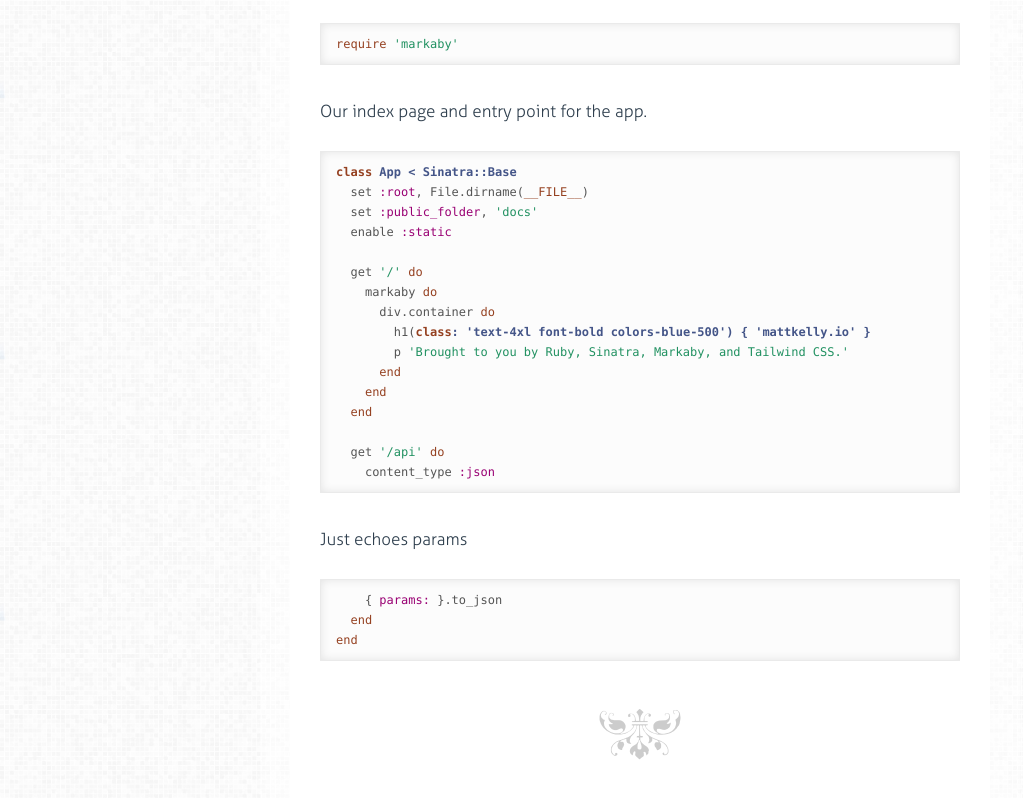
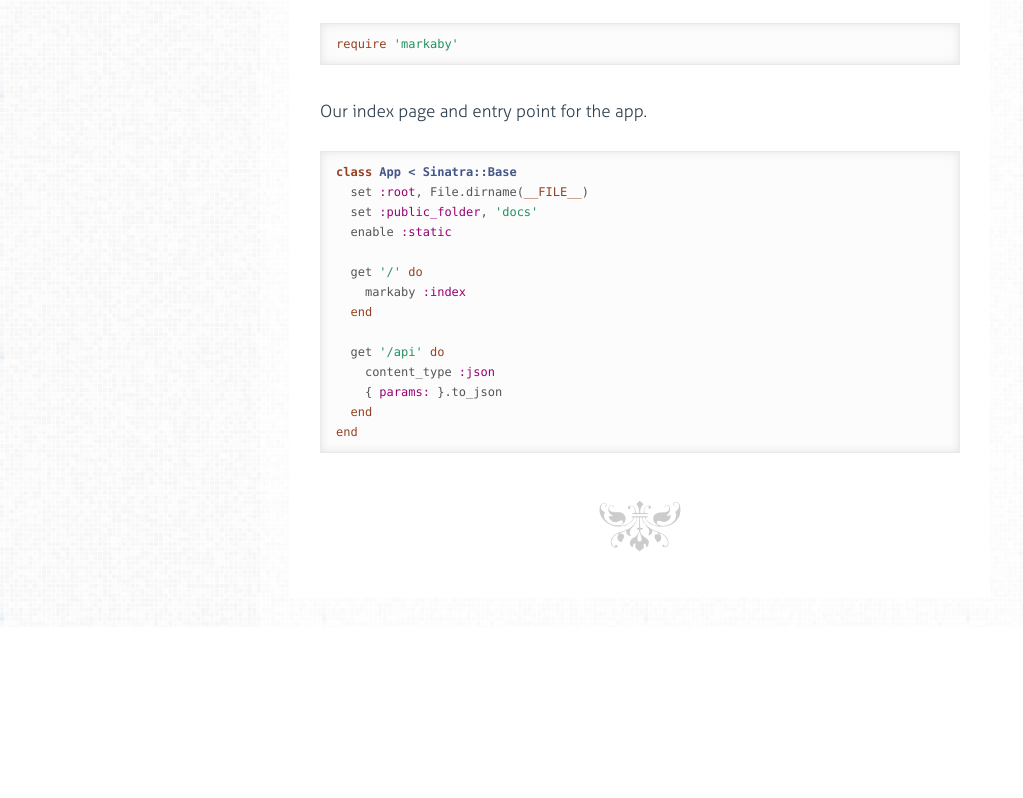
Before and after one commit to mathisto/mattkelly.io.ruby, a plain HTML site: page docs/app/app.html in a window 1280 px wide. Shown: the part 424-1222 px from the top of the page, without its empty margins (0-1023 px from the left). After the commit the page ends 1051 px from the top, so only its background shows below. Drawn offline with Linux system fonts and the light colour scheme; files that its build step writes are made by us from their sources.

Commit message:
Regen lit docs

```diff
--- a/docs/app/app.html
+++ b/docs/app/app.html
@@ -50,23 +50,12 @@ Let’s keep it simple and use Sinatra.</p>
   enable <span class="hljs-symbol">:static</span>
 
   get <span class="hljs-string">&#x27;/&#x27;</span> <span class="hljs-keyword">do</span>
-    markaby <span class="hljs-keyword">do</span>
-      div.container <span class="hljs-keyword">do</span>
-        h1(<span class="hljs-class"><span class="hljs-keyword">class</span>: &#x27;<span class="hljs-title">text</span>-4<span class="hljs-title">xl</span> <span class="hljs-title">font</span>-<span class="hljs-title">bold</span> <span class="hljs-title">colors</span>-<span class="hljs-title">blue</span>-500&#x27;) { &#x27;<span class="hljs-title">mattkelly</span>.<span class="hljs-title">io</span>&#x27; }</span>
-        p <span class="hljs-string">&#x27;Brought to you by Ruby, Sinatra, Markaby, and Tailwind CSS.&#x27;</span>
-      <span class="hljs-keyword">end</span>
-    <span class="hljs-keyword">end</span>
+    markaby <span class="hljs-symbol">:index</span>
   <span class="hljs-keyword">end</span>
 
   get <span class="hljs-string">&#x27;/api&#x27;</span> <span class="hljs-keyword">do</span>
-    content_type <span class="hljs-symbol">:json</span></pre></div>
-
-
-
-        <p>Just echoes params</p>
-
-
-          <div class='highlight'><pre>    { <span class="hljs-symbol">params:</span> }.to_json
+    content_type <span class="hljs-symbol">:json</span>
+    { <span class="hljs-symbol">params:</span> }.to_json
   <span class="hljs-keyword">end</span>
 <span class="hljs-keyword">end</span></pre></div>
 
```
